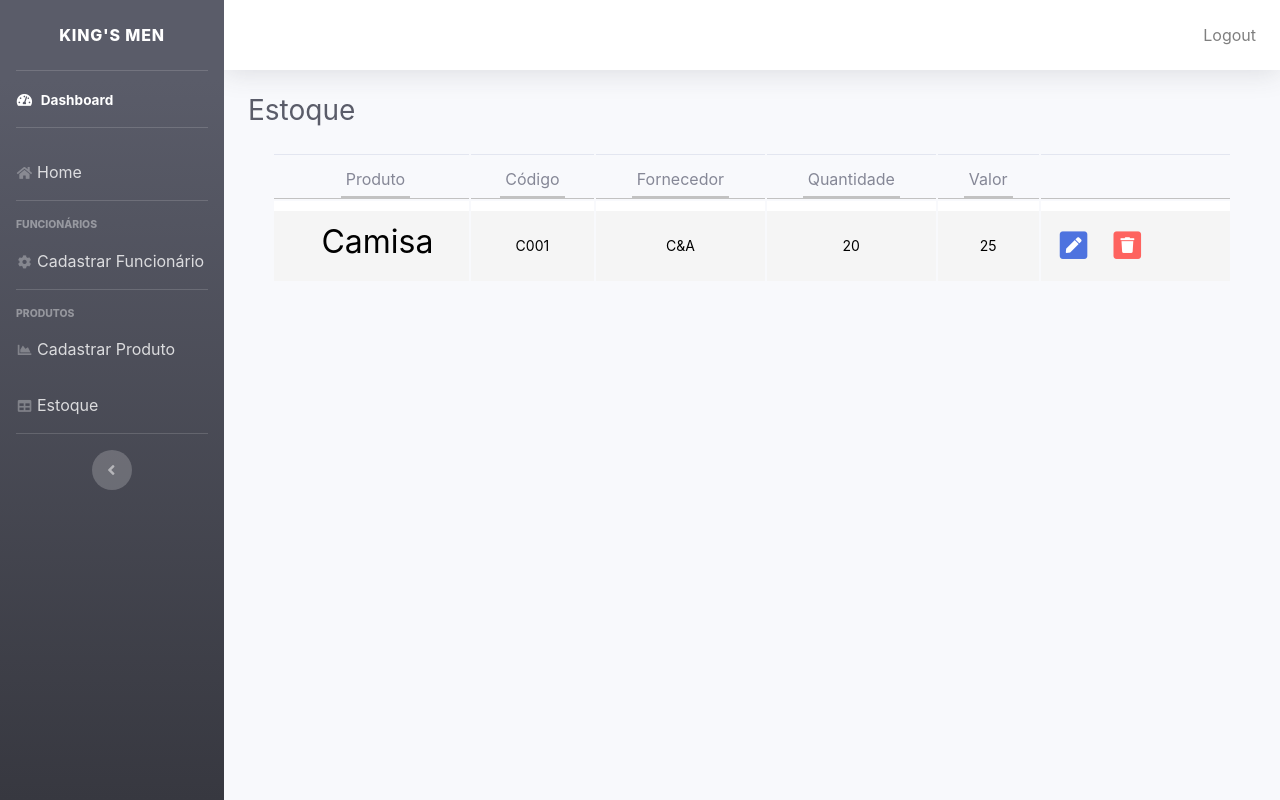
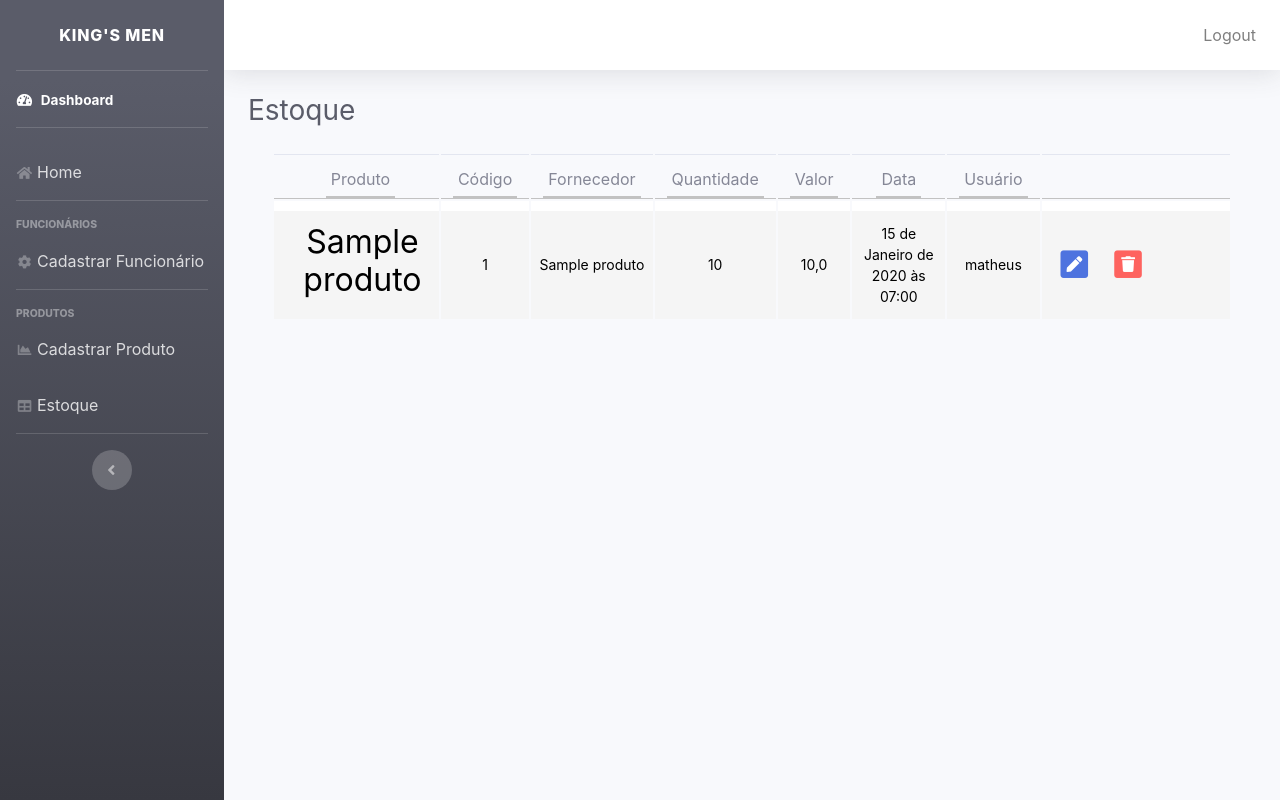
Before and after one commit to matheuspsiqueira/MILL-Django, a Django app: page /estoque in a window 1280 px wide. Run offline with Django 4.2, Linux system fonts and the light colour scheme; a user stored in the database is signed in; data comes from the database, SQL or seed files in the repository; both versions use the stored data as it was after the commit; tables that the repository leaves empty hold one stand-in row (values such as "Sample post"); some libraries are stand-ins or nearby versions.

Commit message:
atualizar

```diff
--- a/produtos/views.py
+++ b/produtos/views.py
@@ -44,7 +44,8 @@ def atualiza_produto(request):
         p = Produto.objects.get(pk=produto_id)
         p.nome_produto = request.POST['nome_produto']
         p.codigo_produto = request.POST['codigo_produto']
-        p.tamanho_produto = request.POST['tamanho_produto']
+        p.quantidade_produto = request.POST['quantidade_produto']
         p.nome_fornecedor = request.POST['nome_fornecedor']
+        p.valor_unitario = request.POST['valor_unitario']
         p.save()
         return redirect('estoque')
--- a/templates/estoque.html
+++ b/templates/estoque.html
@@ -145,34 +145,44 @@
                                 <th class="text-center"><span>Fornecedor</span></th>
                                 <th class="text-center"><span>Quantidade</span></th>
                                 <th class="text-center"><span>Valor</span></th>
+                                <th class="text-center"><span>Data</span></th>
+                                <th class="text-center"><span>Usuário</span></th>
                                 <th>&nbsp;</th>
                             </tr>
                         </thead>
+                        {% if produtos %}
+                        {% for produto in produtos %}
                         <tbody>
                             <tr>
                                 <td class="centralizar">
-                                    <h2>Camisa</h2>
+                                    <h2>{{produto.nome_produto}}</h2>
                                 </td>
                                 <td class="centralizar">
-                                    C001
+                                    {{produto.codigo_produto}}
                                 </td>
                                 <td class="centralizar">
-                                    C&A
+                                    {{produto.nome_fornecedor}}
                                 </td>
                                 <td class="centralizar">
-                                    20
+                                    {{produto.quantidade_produto}}
                                 </td>
                                 <td class="centralizar">
-                                    25
+                                    {{produto.valor_unitario}}
+                                </td>
+                                <td class="centralizar">
+                                    {{produto.date_produto}}
+                                </td>
+                                <td class="centralizar">
+                                    {{produto.usuario}}
                                 </td>
                                 <td style="width: 20%;">
-                                    <a href="{% static '#' %}" class="table-link">
+                                    <a href="{% url 'edita_produto' produto.id %}" class="table-link">
                                         <span class="fa-stack">
                                             <i class="fa fa-square fa-stack-2x"></i>
                                             <i class="fa fa-pen fa-stack-1x fa-inverse"></i>
                                         </span>
                                     </a>
-                                    <a href="{% static '' %}" class="table-link danger">
+                                    <a href="{% url 'deleta_produto' produto.id %}" class="table-link danger">
                                         <span class="fa-stack">
                                             <i class="fa fa-square fa-stack-2x"></i>
                                             <i class="fa fa-trash fa-stack-1x fa-inverse"></i>
@@ -181,6 +191,8 @@
                                 </td>
                             </tr>
                         </tbody>
+                        {% endfor %}
+                        {% endif %}
                     </table>
                 </div>
             </div>
```
Also changed, not shown: banco.sqlite3, produtos/migrations/0001_initial.py.
